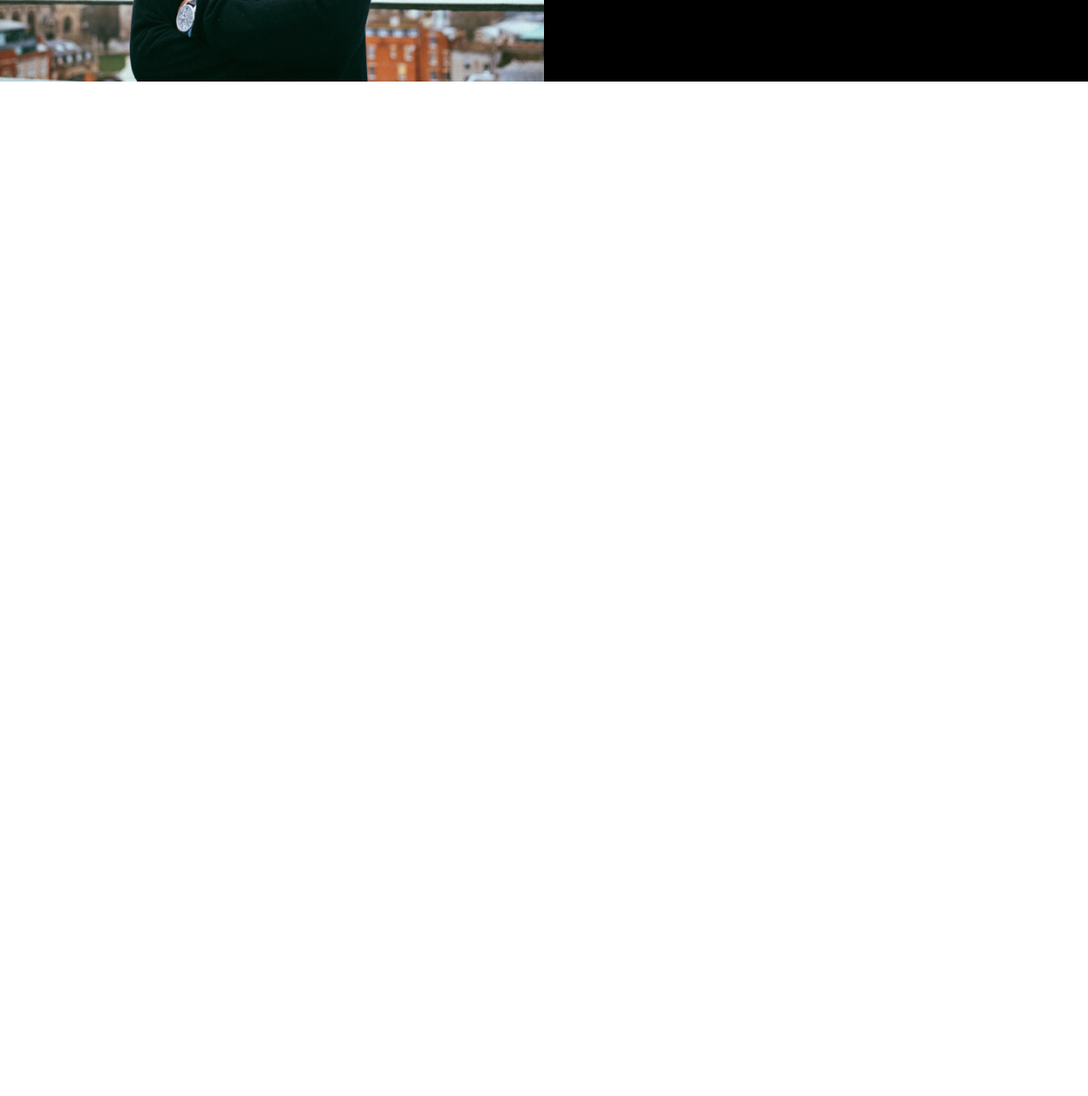
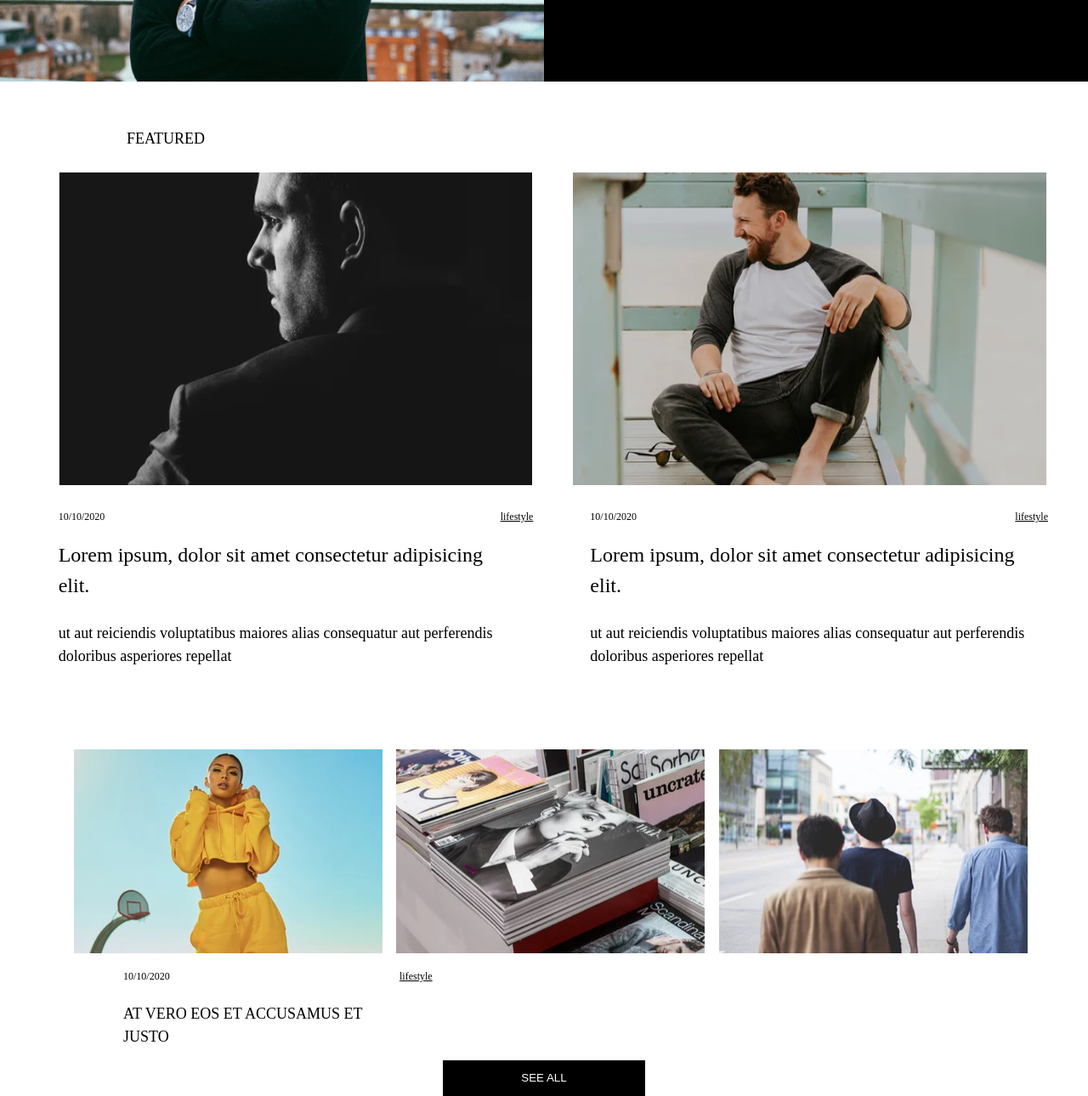
Before and after one commit to yuriikhomych23/logos-homework-6, a plain HTML site: page index.html in a window 1280 px wide. Shown: the part 531-1821 px from the top of the page at 85% size. Before the commit the page ends 800 px from the top, so only its background shows below. Drawn offline with Linux system fonts and the light colour scheme.

Commit message:
Sample code

```diff
--- a/css/index.css
+++ b/css/index.css
@@ -104,3 +104,180 @@
     text-transform: uppercase;
     text-align: center;
 }
+
+.featured {
+    width: 86px;
+    height: 27px;
+    text-transform: uppercase;
+    font-weight: 500;
+    font-size: 18px;
+    padding-left: 149px;
+    padding-top: 57px;
+}
+
+.main-part {
+    width: 100%;
+    padding-top: 50px;
+    display: flex;
+    justify-content: space-evenly;
+}
+
+.screen {
+    padding-left: 20px;
+}
+
+.description {
+    display: flex;
+    justify-content: space-between;
+}
+
+.screen-date {
+    width: 117px;
+    height: 18px;
+    font-weight: 500;
+    font-size: 12px;
+    padding-top: 26px;
+    padding-left: 20px;
+    font-style: normal;
+    color: black;
+}
+
+.screen-lifestyle {
+    width: 57px;
+    height: 18px;
+    font-weight: 500;
+    font-size: 12px;
+    padding-top: 26px;
+    padding-left: 20px;
+    font-style: normal;
+    text-decoration-line: underline;
+    color: black;
+}
+
+.lorem-main {
+    width: 557px;
+    height: 72px;
+    padding-top: 34px;/* доробити */
+    padding-left: 20px;
+}
+
+.lorem-text-main {
+    font-weight: 500;
+    font-size: 24px;
+    color: black;
+    font-style: normal;
+    line-height: 36px;
+}
+
+.lorem-minor {
+    width: 557px;
+    height: 54px;
+    padding-top: 59px; /*доробити*/
+    padding-left: 20px;
+}
+
+.lorem-text-minor {
+    font-style: normal;
+    font-weight: 300;
+    font-size: 18px;
+    line-height: 27px;
+    color: black;
+}
+
+
+
+.second-part-img1 {
+    padding-top: 150px; /*доробити*/
+    display: flex;
+    justify-content: space-evenly;
+}
+
+.img-1 {
+    padding-left: 70px;
+}
+
+.img-3 {
+    padding-right: 55px;
+}
+
+
+.description-date-second-part1 {
+    display: block;
+}
+
+.date-second-part1 {
+    width: 117px;
+    height: 18px;
+    padding-left: 145px;
+    padding-top: 18px;
+    font-style: normal;
+    font-weight: 500;
+    font-size: 12px;
+    line-height: 18px;
+}
+
+.lifestyle-second-part1 {
+    width: 57px;
+    height: 18px;
+    padding-left: 470px;
+    font-style: normal;
+    font-weight: 500;
+    font-size: 12px;
+    line-height: 18px;
+    text-decoration-line: underline;
+}
+
+/*
+.date-second-part2 {
+    width: 117px;
+    height: 18px;
+    padding-left: 539px;
+    padding-top: 18px;
+    font-style: normal;
+    font-weight: 500;
+    font-size: 12px;
+    line-height: 18px;
+}
+
+.lifestyle-second-part2 {
+    width: 57px;
+    height: 18px;
+    padding-left: 843px;
+    font-style: normal;
+    font-weight: 500;
+    font-size: 12px;
+    line-height: 18px;
+
+} */
+
+.second-lorem1 {
+    width: 480px;
+    height: 27px;
+}
+
+.second-lorem-text1 {
+    padding-left: 145px;
+    padding-top: 22px;
+    text-transform: uppercase;
+    font-style: normal;
+    font-weight: 500;
+    font-size: 18px;
+    line-height: 27px;
+}
+
+.button-see-all {
+    padding-top: 63px;
+    display: flex;
+    justify-content: center;
+    align-items: center;
+}
+
+.button-see-all-text {
+    background-color: black;
+    width: 238px;
+    height: 42px;
+    border: 1px solid transparent;
+    color: white;
+    text-transform: uppercase;
+    text-align: center;
+}
--- a/index.html
+++ b/index.html
@@ -42,15 +42,65 @@
 					</div>
 				</div>
 			</div>
-			</div>
 		</nav>
 	</header>
-
-    <main>
-        <section>
-
-        </section>
-    </main>
+	<main>
+		<section class="first-section">
+			<div class="featured">featured</div>
+			<div class="main-part">
+				<div class="first-part">
+					<img src="img/screen.png" alt="Screen" class="screen">
+					<div class="description">
+						<p class="screen-date">10/10/2020</p>
+						<p class="screen-lifestyle">lifestyle</p>
+					</div>
+					<div class="lorem-main">
+						<p class="lorem-text-main">Lorem ipsum, dolor sit amet
+							consectetur adipisicing elit.</p>
+					</div>
+					<div class="lorem-minor">
+						<p class="lorem-text-minor">ut aut reiciendis
+							voluptatibus maiores alias consequatur aut
+							perferendis doloribus asperiores repellat</p>
+					</div>
+				</div>
+				<div class="second-part">
+					<img src="img/biocarbon.png" alt="Biocarbom" class="biocarbon">
+					<div class="description">
+						<p class="screen-date">10/10/2020</p>
+						<p class="screen-lifestyle">lifestyle</p>
+					</div>
+					<div class="lorem-main">
+						<p class="lorem-text-main">Lorem ipsum, dolor sit amet
+							consectetur adipisicing elit.</p>
+					</div>
+					<div class="lorem-minor">
+						<p class="lorem-text-minor">ut aut reiciendis
+							voluptatibus maiores alias consequatur aut
+							perferendis doloribus asperiores repellat</p>
+					</div>
+				</div>
+			</div>
+			<div class="second-part">
+				<div class="second-part-img1">
+					<img src="img/img-1.png" alt="img-1" class="img-1">
+					<img src="img/img-2.png" alt="img-2" class="img-2">
+					<img src="img/img-3.png" alt="img-3" class="img-3">
+                </div>
+				<div class="description-date-secong-part1">
+						<p class="date-second-part1">10/10/2020</p>
+						<p class="lifestyle-second-part1">lifestyle</p>
+				</div>
+				<div class="second-lorem1">
+					<p class="second-lorem-text1">at vero eos et accusamus
+					et justo</p>
+				</div>
+			</div>
+				<div class="button-see-all">
+					<button class="button-see-all-text">see all</button>
+				</div>
+		</section>
+	</main>
 
 </body>
 
```
Also changed, not shown: img/biocarbon.png (added), img/img-1.png (added), img/img-2.png (added), img/img-3.png (added), img/screen.png (added).
